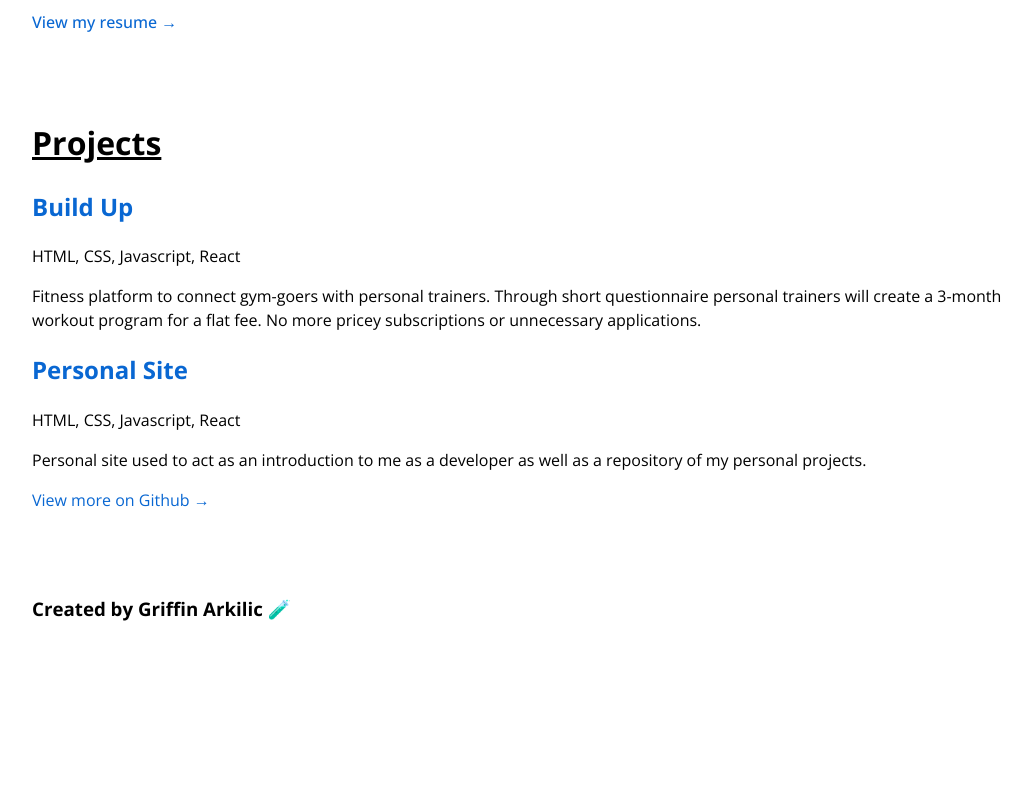
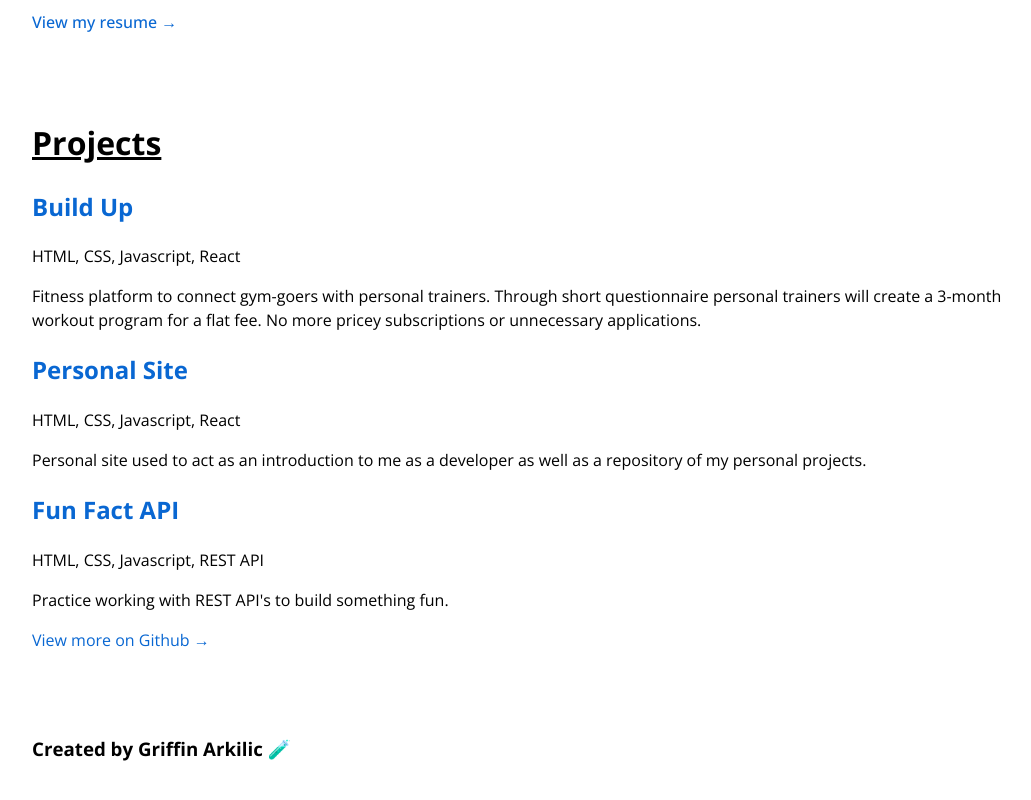
Before and after one commit to garkilic/personal-site-react, a React (Create React App) app: page / in a window 1280 px wide. Shown: the part 745-1545 px from the top of the page, without its empty margins (40-1071 px from the left). Before the commit the page ends 1443 px from the top, so only its background shows below. Built offline with nearby package versions, Linux system fonts and the light colour scheme.

Commit message:
Added API Project to site

```diff
--- a/src/components/Projects.js
+++ b/src/components/Projects.js
@@ -20,6 +20,13 @@ export default function Projects() {
 			url: "https://github.com/garkilic/personal-site-react",
 			id: 2,
 		},
+		{
+			title: "Fun Fact API",
+			languages: "HTML, CSS, Javascript, REST API",
+			description: "Practice working with REST API's to build something fun.",
+			url: "https://github.com/garkilic/Fun-Fact-API-Tool",
+			id: 3,
+		},
 	]);
 
 	return (
```
